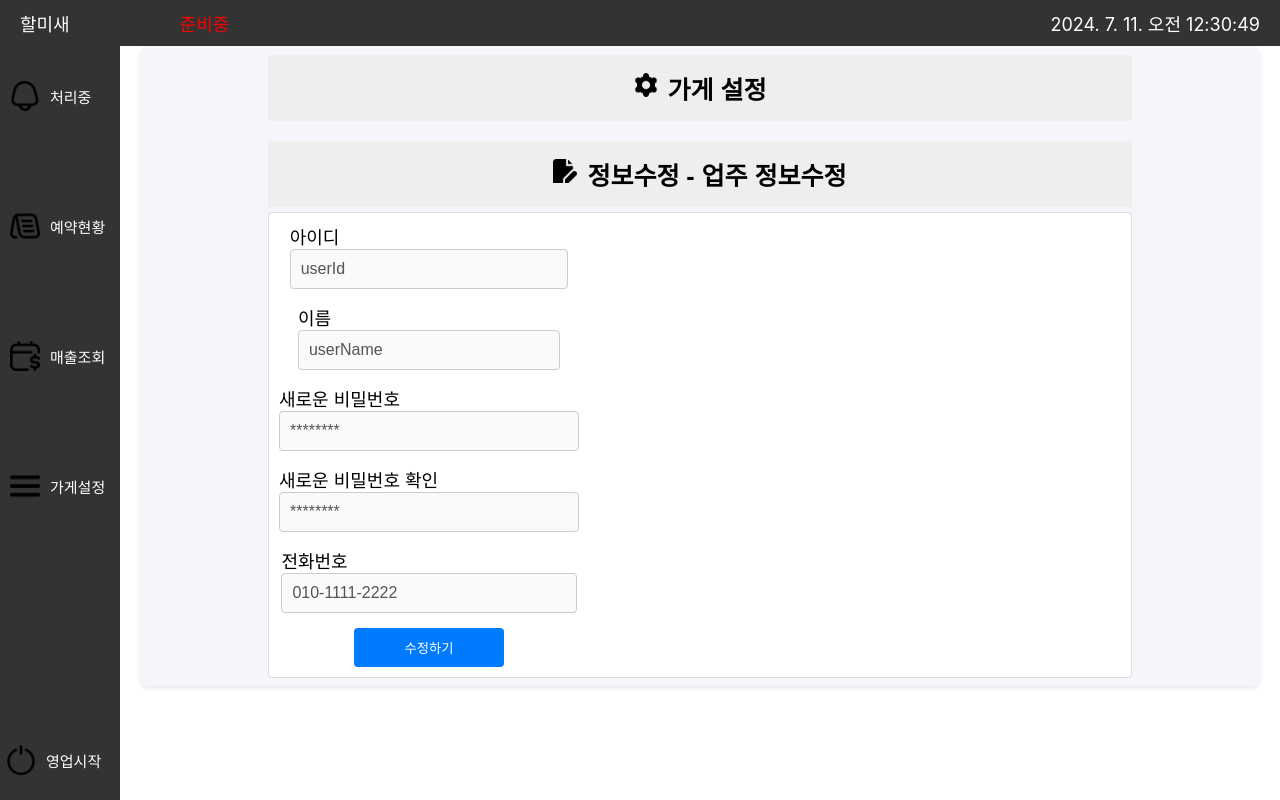
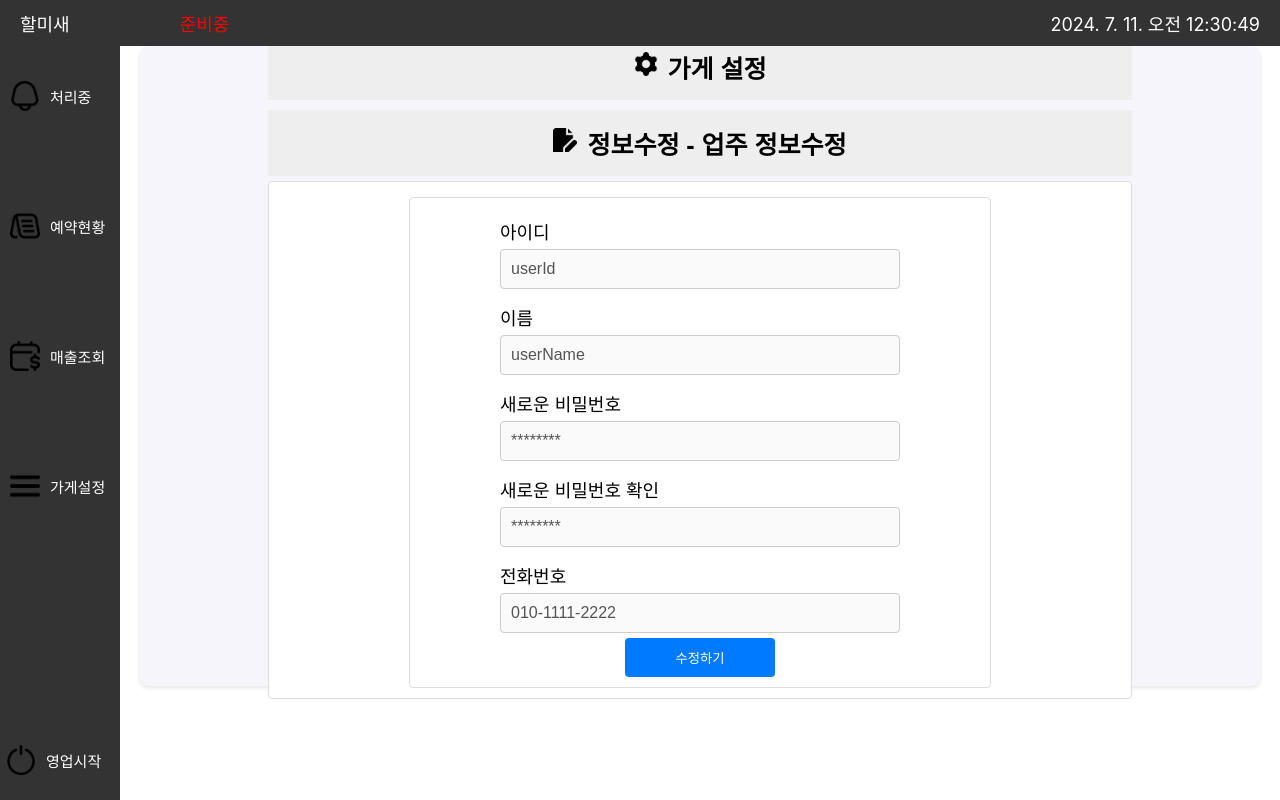
Before and after one commit to halmisae/FrontEnd-owner, a React (Create React App) app: page /owner-info in a window 1280 px wide. Built offline with nearby package versions, Linux system fonts and the light colour scheme.

Commit message:
edit CSS, and complete OwnerInfo.css

```diff
--- a/src/Sidebar.css
+++ b/src/Sidebar.css
@@ -23,8 +23,8 @@
 }
 
 .sidebar img {
-    width: 30px; /* Adjust the size as needed */
-    height: 30px; /* Adjust the size as needed */
+    width: 30px;
+    height: 30px;
     margin-right: 10px;
 }
 
@@ -78,12 +78,12 @@
     padding: 20px;
     border-radius: 8px;
     box-shadow: 0 2px 4px rgba(0, 0, 0, 0.2);
-    text-align: center; /* 텍스트를 가운데 정렬 */
+    text-align: center;
     z-index: 1001;
 }
 
 .modal button {
-    margin: 0 10px; /* 버튼 사이 간격 */
+    margin: 0 10px;
     padding: 8px 16px;
     cursor: pointer;
 }
--- a/src/components/OwnerInfo.jsx
+++ b/src/components/OwnerInfo.jsx
@@ -27,10 +27,10 @@ const OwnerInfo = () => {
         <StoreAccording icon={<img src={icon2} alt={"가게설정"} className={"accordion-icon"}/>} title={"가게 설정"} isCollapsible={false} alwaysVisible={false}>
         </StoreAccording>
         <StoreAccording icon={<img src={icon1} alt={"정보수정"} className={"accordion-icon"}/>} title={"정보수정 - 업주 정보수정"} isCollapsible alwaysVisible>
-          <form>
+          <form className={"according-content"}>
             <div>
               <label>아이디</label>
-              <input
+              <input className={"input-box"}
                   type={"text"}
                   name={"userId"}
                   value={formData.userId}
@@ -40,7 +40,7 @@ const OwnerInfo = () => {
             </div>
             <div>
               <label>이름</label>
-              <input
+              <input className={"input-box"}
                   type={"text"}
                   name={"username"}
                   value={formData.username}
@@ -50,7 +50,7 @@ const OwnerInfo = () => {
             </div>
             <div>
               <label>새로운 비밀번호</label>
-              <input
+              <input className={"input-box"}
                   type={"text"}
                   name={"newPassword"}
                   value={formData.newPassword}
@@ -60,7 +60,7 @@ const OwnerInfo = () => {
             </div>
             <div>
               <label>새로운 비밀번호 확인</label>
-              <input
+              <input className={"input-box"}
                   type={"text"}
                   name={"confirmPassword"}
                   value={formData.confirmPassword}
@@ -70,7 +70,7 @@ const OwnerInfo = () => {
             </div>
             <div>
               <label>전화번호</label>
-              <input
+              <input className={"input-box"}
                   type={"text"}
                   name={"phoneNumber"}
                   value={formData.phoneNumber}
--- a/src/scss/Modal.css
+++ b/src/scss/Modal.css
@@ -1,4 +1,3 @@
-/* src/scss/Modal.css */
 .modal {
     position: fixed;
     top: 0;
--- a/src/scss/OwnerInfo.css
+++ b/src/scss/OwnerInfo.css
@@ -1,24 +1,25 @@
 form {
     display: flex;
     flex-direction: column;
-    width: 300px;
-    align-items: center;
+    width: 70vh;
+
 }
 
 label {
-    font-size: 18px; /* Adjust font size as needed */
-    margin: 10px 0 5px; /* Space above and below labels */
-    text-align: left; /* Align text to the left */
-    width: 100%; /* Ensure label takes full width */
+    display: flex;
+    font-size: 18px;
+    margin: 10px 0 5px;
+    text-align: left;
+    width: 100%;
 }
 
-
-input {
-    padding: 10px; /* Add some padding for input */
-    width: 100%; /* Full width for input */
-    box-sizing: border-box; /* Include padding in width */
-    margin-bottom: 15px; /* Space below input */
-    font-size: 16px; /* Adjust font size */
-    border: 1px solid #ccc; /* Border for input */
-    border-radius: 4px; /* Rounded corners */
+.input-box {
+    display: flex;
+    padding: 10px;
+    width: 50vh;
+    box-sizing: border-box;
+    margin-bottom: 5px;
+    font-size: 16px;
+    border: 1px solid #ccc;
+    border-radius: 4px;
 }
--- a/src/scss/StoreAccording.css
+++ b/src/scss/StoreAccording.css
@@ -1,7 +1,6 @@
-/* src/scss/StoreAccording.css */
 .according {
-    width: 80%; /* Adjust the width as needed */
-    margin: 10px 0; /* Space between accordions */
+    width: 80%;
+    margin: 5px 0;
 }
 
 .according-title {
@@ -11,13 +10,13 @@
     padding: 15px;
     text-align: left;
     width: 100%;
-    font-size: 25px; /* Adjust the font size */
-    font-weight: bold; /* Make the text bold */
+    font-size: 25px;
+    font-weight: bold;
     cursor: pointer;
     display: flex;
-    align-items: center; /* Center icon and text vertically */
-    justify-content: center; /* Center icon and text horizontally */
-    gap: 10px; /* Space between icon and text */
+    align-items: center;
+    justify-content: center;
+    gap: 10px;
 }
 
 .according-title .icon {
@@ -25,14 +24,17 @@
 }
 
 .according-title .accordion-icon {
-    width: 24px; /* Adjust the width as needed */
-    height: 24px; /* Adjust the height as needed */
+    width: 24px;
+    height: 24px;
 }
 
 .according-content {
+    display: flex;
+    flex-direction: column;
     background-color: #fff;
     border: 1px solid #ddd;
     border-radius: 4px;
     padding: 10px;
     margin-top: 5px;
+    align-items: center;
 }
--- a/src/scss/TopBar.css
+++ b/src/scss/TopBar.css
@@ -1,4 +1,3 @@
-/* src/components/TopBar.css */
 .top-bar {
     width: 100%;
     background-color: #333;
```
